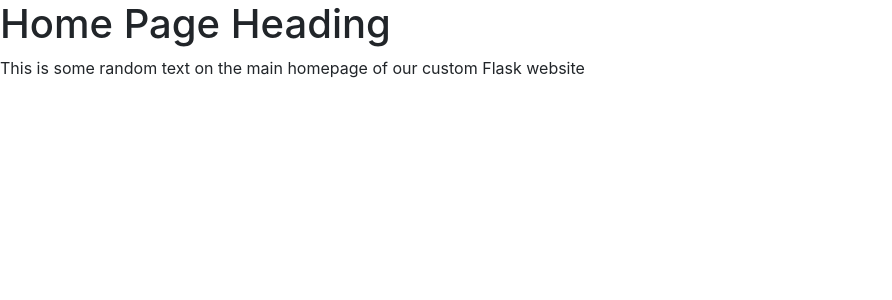
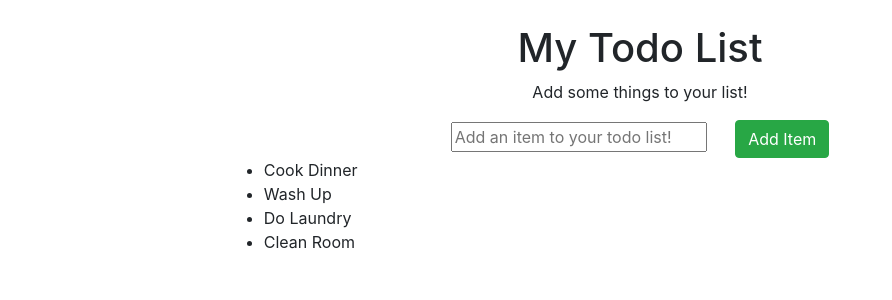
Before and after one commit to yorin/BusyAcceptableBytes, a Flask app: page / in a window 1280 px wide. Shown: the top 300 px of the page, without its empty margins (0-892 px from the left). Run offline with Flask 2, Linux system fonts and the light colour scheme; some libraries are stand-ins or nearby versions.

Commit message:
Changes to homepage.css, Changes to main.py, Changes homepage.html

```diff
--- a/main.py
+++ b/main.py
@@ -4,6 +4,12 @@
 
 @app.route("/") #Create a page on the first url
 def homePage():
-	return render_template("homepage.html")
+	items = [
+		"Cook Dinner",
+		"Wash Up",
+		"Do Laundry",
+		"Clean Room"
+	]
+	return render_template("homepage.html",todolist=items)
 
 app.run(host="0.0.0.0")
--- a/static/css/homepage.css
+++ b/static/css/homepage.css
@@ -1,3 +1,9 @@
-.MainHeading{
+.centered{
+	text-align:center;
+}
 
+#TodoList{
+	text-align:left;
+	width:75%;
+	margin:auto;
 }
--- a/templates/homepage.html
+++ b/templates/homepage.html
@@ -4,12 +4,24 @@
 		<title>Home Page</title>
 
 		<link href="https://stackpath.bootstrapcdn.com/bootstrap/4.4.1/css/bootstrap.min.css" rel="stylesheet" integrity="sha384-Vkoo8x4CGsO3+Hhxv8T/Q5PaXtkKtu6ug5TOeNV6gBiFeWPGFN9MuhOf23Q9Ifjh" crossorigin="anonymous">
+		<script src="https://code.jquery.com/jquery-3.4.1.min.js" integrity="sha256-CSXorXvZcTkaix6Yvo6HppcZGetbYMGWSFlBw8HfCJo=" crossorigin="anonymous"></script>
 		<script src="https://stackpath.bootstrapcdn.com/bootstrap/4.4.1/js/bootstrap.bundle.min.js" integrity="sha384-6khuMg9gaYr5AxOqhkVIODVIvm9ynTT5J4V1cfthmT+emCG6yVmEZsRHdxlotUnm" crossorigin="anonymous"></script>
 
 		<link rel="stylesheet" href="{{ url_for('static',filename='css/homepage.css') }}">
 	</head>
 	<body>
-		<h1 class="MainHeading">Home Page Heading</h1>
-		<p>This is some random text on the main homepage of our custom Flask website</p>
+		<div class="container-sm mt-4 centered">
+			<h1 class="MainHeading">My Todo List</h1>
+			<p>Add some things to your list!</p>
+
+			<input placeholder="Add an item to your todo list!">
+			<button class="btn btn-success ml-4">Add Item</button>
+
+			<ul id="TodoList">
+				{% for item in todolist %}
+					<li>{{item}}</li>
+				{% endfor %}
+			</ul>
+		</div>
 	</body>
 </html>
```
